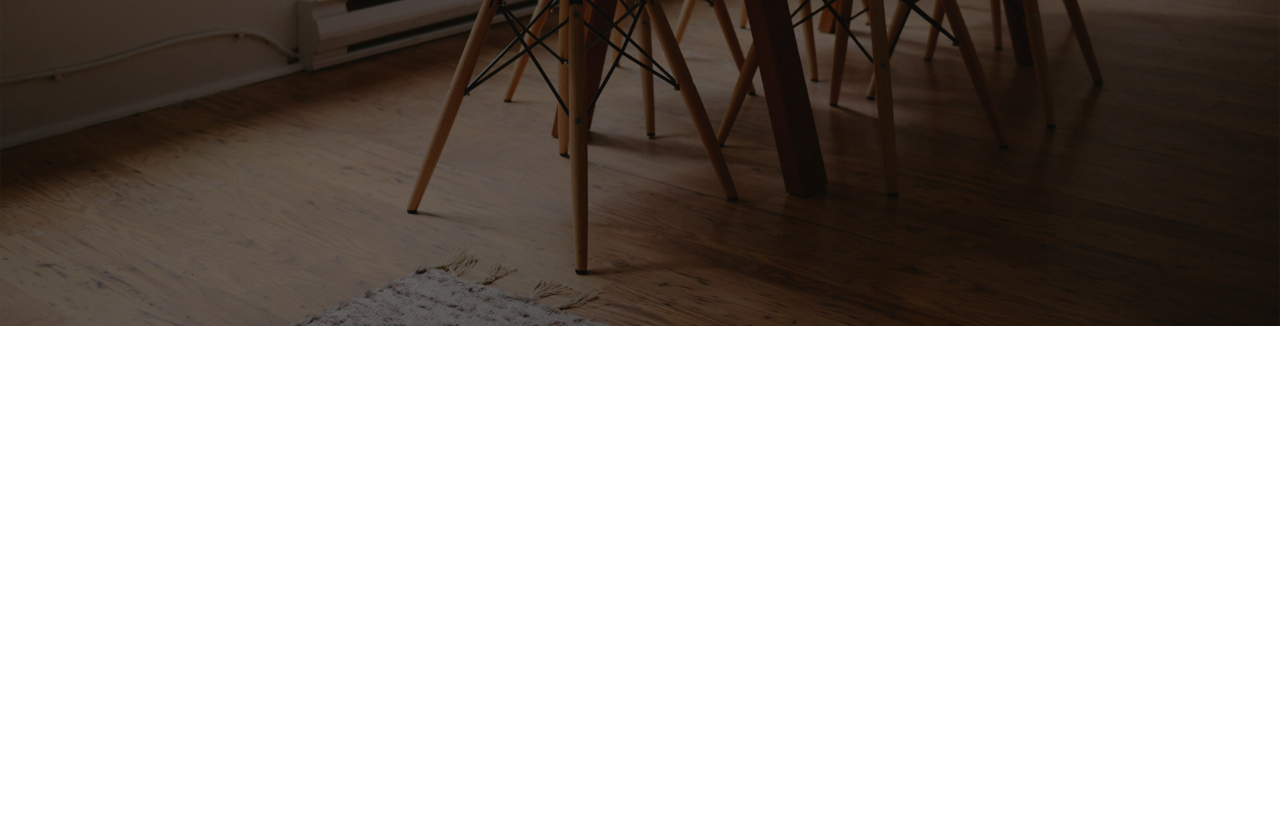
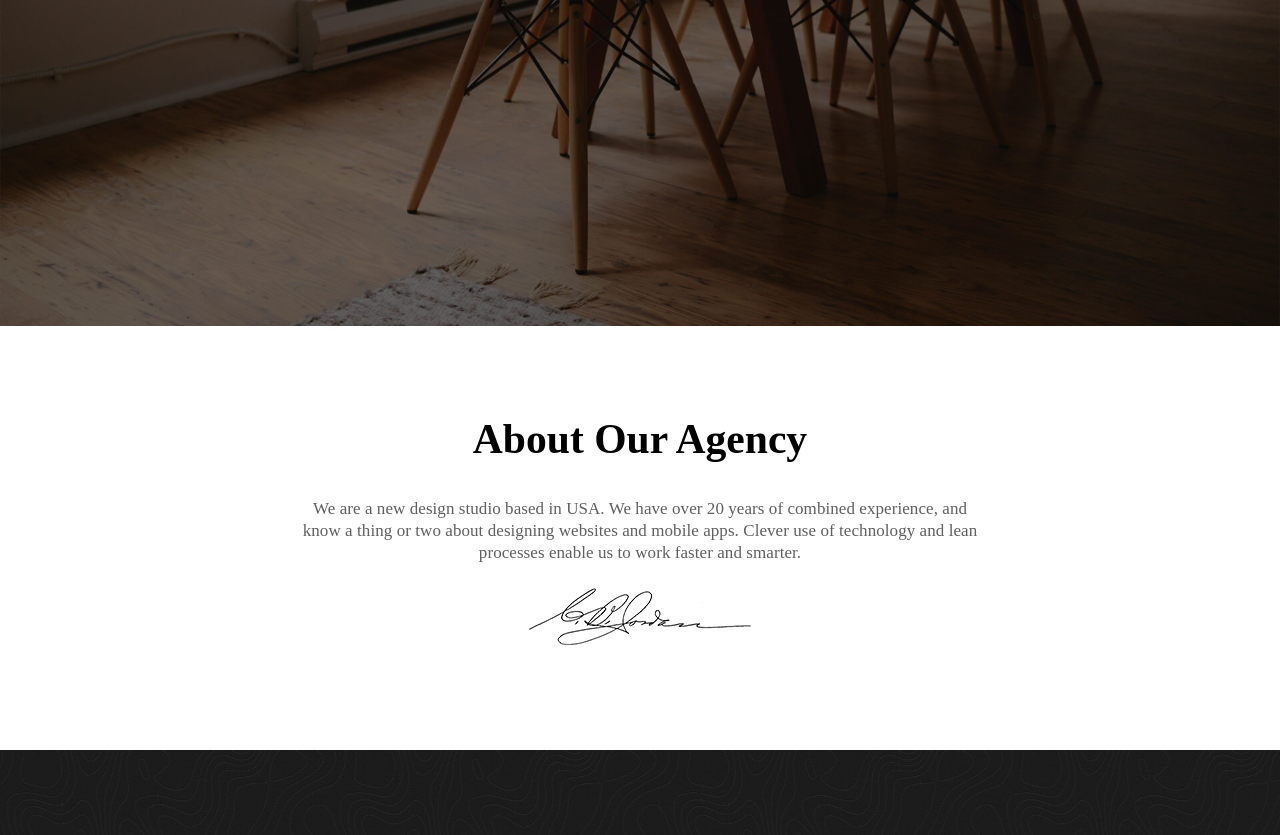
Before and after one commit to CleanBread/SnowSite, a website: page html/home.html in a window 1280 px wide. Shown: the part 474-1309 px from the top of the page. Before the commit the page ends 1219 px from the top, so only its background shows below. Drawn offline with Linux system fonts and the light colour scheme; files whose address does not match are found by name.

Commit message:
доделан блок about

```diff
--- a/cssAndSass/home.sass
+++ b/cssAndSass/home.sass
@@ -52,17 +52,13 @@ body
             font-weight: 700
         &__headline
             font-size: 3.4rem
-            font-family: Playfair Display,serif
-            font-weight: 700
             margin-top: 0px
     &__sentences
         margin: 0 120px
 
-.header_active
-    // background-color: white !important
-    // transition-duration: .4s
-    .navbar__link
-        // color: inherit
+.headline
+    font-family: Playfair Display,serif
+    font-weight: 700
 
 .header
     height: 101px
@@ -111,6 +107,29 @@ a
 .about
     background-color: white
     &__conteiner
-        width: 54.11%
-        height: 419px
+        width: 54.115%
         margin: auto
+        display: flex
+        flex-direction: column
+        text-align: center !important
+    &__headline
+        margin-top: 89px
+        font-size: 2.6rem
+        margin-bottom: 35px
+    &__text
+        margin-top: 0
+        margin-bottom: 24px
+        color: #5f5f5f
+        font-size: 17px
+        line-height: 1.3
+        letter-spacing: .004em
+    &__imgbox
+        height: 57px
+        width: 222px
+        margin: 0 auto 105px
+
+.statistics
+    background: url('C:/Users/gleb4/Desktop/portfolio/second/images/bg-pattern.jpg')
+    background-size: cover
+    &__container
+        height: 85px
--- a/html/home.html
+++ b/html/home.html
@@ -34,7 +34,7 @@
             <div class="title__information information">
                 <div class="information__sentences sentences">
                     <h2 class="sentences__topline">New Branding Agency</h2>
-                    <h1 class="sentences__headline">
+                    <h1 class="sentences__headline headline">
                         We are about to change the way
                         <br>
                         <em>you publish on the web</em>
@@ -44,6 +44,19 @@
         </div>
         <div class="about">
             <div class="about__conteiner">
+                <h2 class="about__headline headline">
+                    About Our Agency
+                </h2>
+                <p class="about__text">
+                    We are a new design studio based in USA. We have over 20 years of combined experience, and know a thing or two about designing websites and mobile apps. Clever use of technology and lean processes enable us to work faster and smarter.
+                </p>
+                <div class="about__imgbox">
+                    <img src="C:\Users\gleb4\Desktop\portfolio\second\images\about-me-signature.png" alt="" class="about__img">
+                </div>
+            </div>
+        </div>
+        <div class="statistics">
+            <div class="statistics__container">
 
             </div>
         </div>
--- a/js/header.js
+++ b/js/header.js
@@ -5,8 +5,7 @@
     var logoDark = document.querySelector('.logo__img_active');
     var links = document.querySelectorAll('.navbar__link');
 
-    window.onscroll = () => {
-        var delay = () => {
+    var header_active = () => {
         if (window.pageYOffset > 50) {
             header.classList.add('header_active');
             logo.classList.add('hide');
@@ -23,7 +22,14 @@
             })
         }
     }
-        setTimeout(delay, 200);
+
+    window.onscroll = () => {
+        setTimeout(header_active, 200);
     }
 
+    window.onload = () => {
+        setTimeout(header_active, 200);
+    }
+
+
 })();
```
Also changed, not shown: cssAndSass/home.css. Lines whose indentation alone changed are shown as unchanged.
